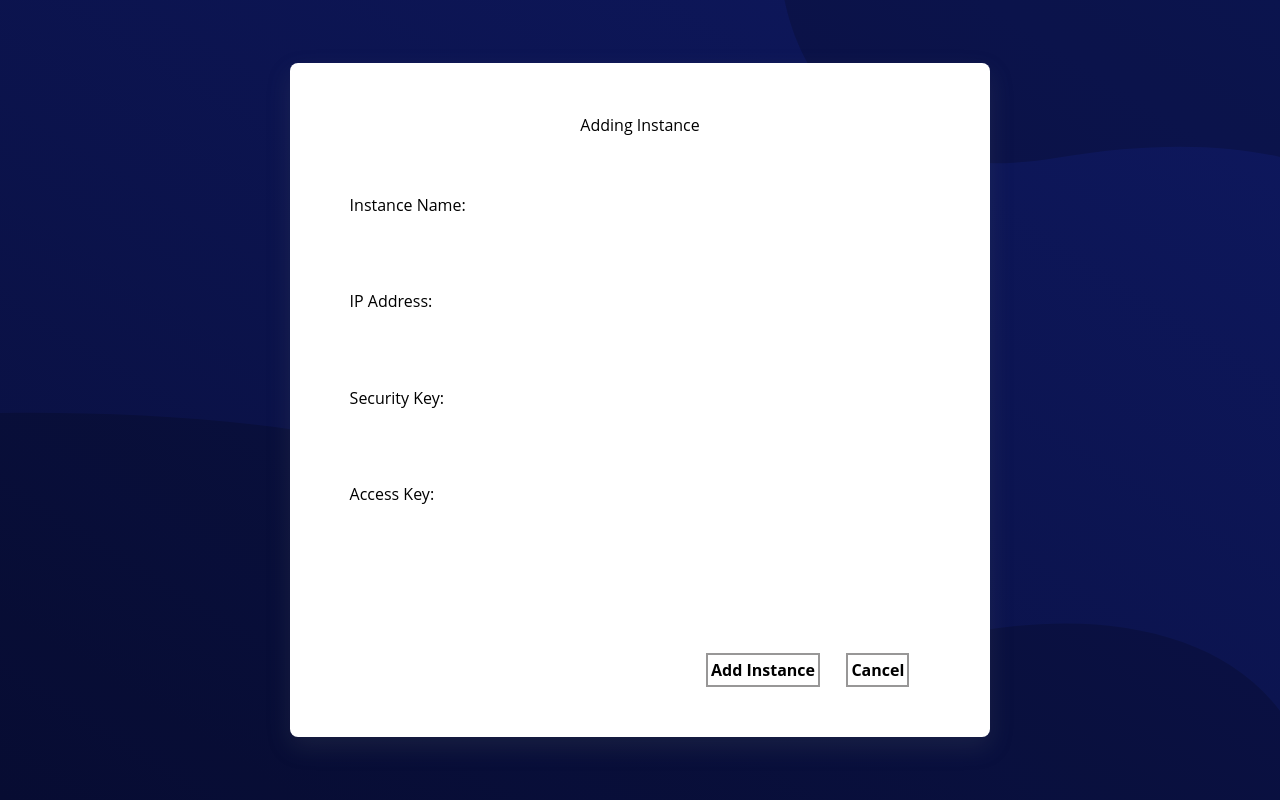
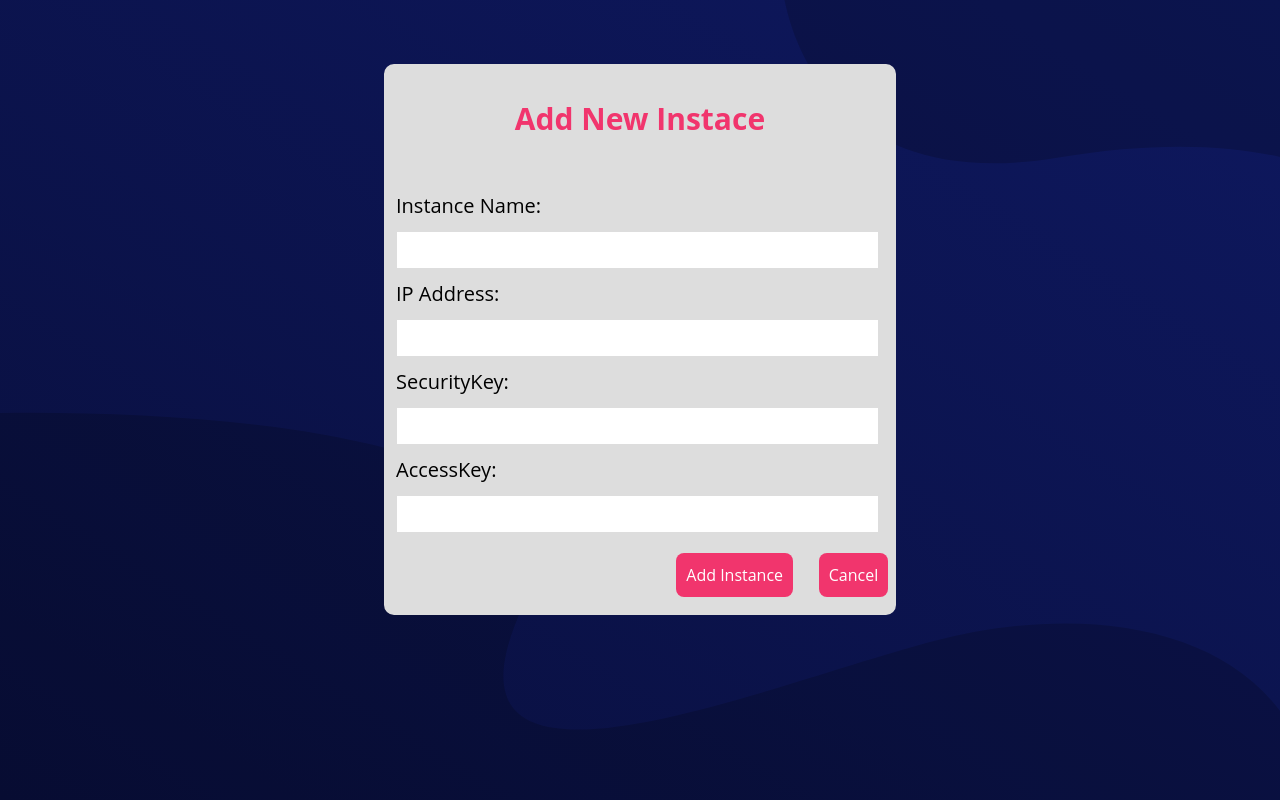
Before and after one commit to The-Varieties/ciso-front-end, a React (Create React App) app: page /add-new-instance in a window 1280 px wide. Built offline with nearby package versions, Linux system fonts and the light colour scheme.

Commit message:
modify adding page design

```diff
--- a/src/pages/addNewInstancePage/index.jsx
+++ b/src/pages/addNewInstancePage/index.jsx
@@ -2,40 +2,70 @@
 // - formInputField
 // - customFormButton
 
-import React from 'react';
+import React, {useState} from 'react';
+import ReactDOM from 'react-dom';
 import './style.css';
 
-function AddInstance(props){
+function AddInstance(){
 
-    /*
-    const addinstance = (x)=>{
-        setAdding(x);
-    }*/
+    const [name,setname] = useState('');
+    const [ipaddress, setipadd] = useState('');
+    const [securitykey, setsecuritykey] = useState('');
+    const [accesskey, setaccesskey] = useState('');
+
+    const addName =(e)=>{
+        setname(e.target.value);
+    }
+
+    const addIP =(e)=>{
+        setipadd(e.target.value);
+    }
+
+    const addseckey =(e)=>{
+        setsecuritykey(e.target.value);
+    }
+
+    const addacckey =(e)=>{
+        setaccesskey(e.target.value);
+    }
+
+    const handlesubmit=(event)=>{
+        console.log(`
+        Name:${name}
+        IpAddress:${ipaddress}
+        Securitykey:${securitykey}
+        Accesskey:${accesskey}
+        `);
+        event.preventDefault();
+    }
 
 
     return (
-        <div class="AddingInstanceForm">
-            <form class="form"action="#">
-                <h1 className='text-center'>Adding Instance</h1>
-                <div class="inputContainer">
-                    <label for="" class="label">Instance Name: </label><br/>
-                    <input type="text" class="input"></input>
-                </div>
-                <div class="inputContainer">
-                    <label for="" class="label">IP Address: </label><br/>
-                    <input type="text" class="input"></input>
-                </div>
-                <div class="inputContainer">
-                    <label for="" class="label">Security Key: </label><br/>
-                    <input type="text" class="input"></input>
-                </div>
-                <div class="inputContainer">
-                    <label for="" class="label">Access Key: </label><br/>
-                    <input type="text" class="input"></input>
-                </div>
-
-                <button  type="submit" class="addbtn" value="Add">Add Instance</button >
-                <button  type="button" class="cancelbtn" value="Cancel"  onClick="">Cancel</button >
+        <div className="AddingInstanceForm">
+            <h2>Add New Instace</h2>
+            <form>
+                <label>Instance Name: </label>
+                <input
+                type="text"
+                required
+                />
+                <label>IP Address: </label>
+                <input
+                type="text"
+                required
+                />
+                <label>SecurityKey: </label>
+                <input
+                type="text"
+                required
+                />
+                <label>AccessKey: </label>
+                <input
+                type="text"
+                required
+                />
+                <button className='btnadd'>Add Instance</button>
+                <button className='cancelbtn'>Cancel</button>
             </form>
         </div>
     )
--- a/src/pages/addNewInstancePage/style.css
+++ b/src/pages/addNewInstancePage/style.css
@@ -1,74 +1,56 @@
-body {
-  box-sizing: border-box;
-  margin: 0;
-  padding: 0;
+.AddingInstanceForm{
+  max-width: 40%;
+  margin:0 auto;
+  margin-top: 5%;
+  text-align: center;
+  border: 2px solid #ddd;
+  border-radius: 10px;
+  background-color: #ddd;
 }
 
-.AddingInstanceForm {
-  display: flex;
-  justify-content: center;
-  align-items: center;
-  height: 100vh;
+.AddingInstanceForm label{
+  text-align: left;
+  display: block;
+  margin:10px;
+  font-size: 20px;
+
 }
 
-.form {
-  background-color: white;
-  width: 700px;
-  border-radius: 8px;
-  padding: 50px 20px;
-  box-shadow: 0 10px 25px rgba(92, 99, 105, .2);
+.AddingInstanceForm h2{
+  font-size: 30px;
+  color:#f1356d;
+  font-weight: bold;
+  margin-bottom: 50px;
+  margin-top: 30px;
 }
 
-.heading{
-  text-align: center;
-  font-size: 35px;
-  color: blue;
+.AddingInstanceForm input{
+  width: 95%;
+  padding: 6px 10px;
+  margin:10px 10px;
+  border: 1px solid #ddd;
+  box-sizing: border-box;
+  display:block;
 }
 
-.inputContainer {
-  position: relative;
-  height: 45px;
-  width: 90%;
-  margin-top: 17px;
-  padding:6%;
-}
-
-.labeltext{
-  font-size: 25px;
-  font-weight: bolder;
-}
-
-.input text{
-  border: 2px solid #989797;
-  border-radius: 4px;
-  box-sizing: border-box;
-  padding: 5px;
-  width: 100%;
-  margin-top: 3px;
-}
-
-.addbtn{
-  margin:auto;
-  margin-top: 20%;
-  margin-left: 60%;
-  border: 2px solid #989797;
-  padding:3px;
-  font-weight: bold;
-}
-
-.addbtn:hover{
-  background-color: rgb(35, 61, 231);
-  color:rgb(255, 255, 255);
+.btnadd{
+  background: #f1356d;
+  color:#ffff;
+  padding: 2%;
+  border-radius: 8px;
+  cursor:pointer;
+  margin-top: 2%;
+  margin-left: 56%;
+  margin-bottom: 3%;
 }
 
 .cancelbtn{
-  margin-left:4%;
-  font-weight: bold;
-  padding: 3px;
-  border: 2px solid #989797;
+  background: #f1356d;
+  color:#ffff;
+  padding: 2%;
+  border-radius: 8px;
+  cursor:pointer;
+  margin-top: 2%;
+  margin-left: 5%;
+  margin-bottom: 3%;
 }
-
-.cancelbtn:hover{
-  background-color: rgb(35, 61, 231);
-  color:rgb(255, 255, 255);
-}
```
